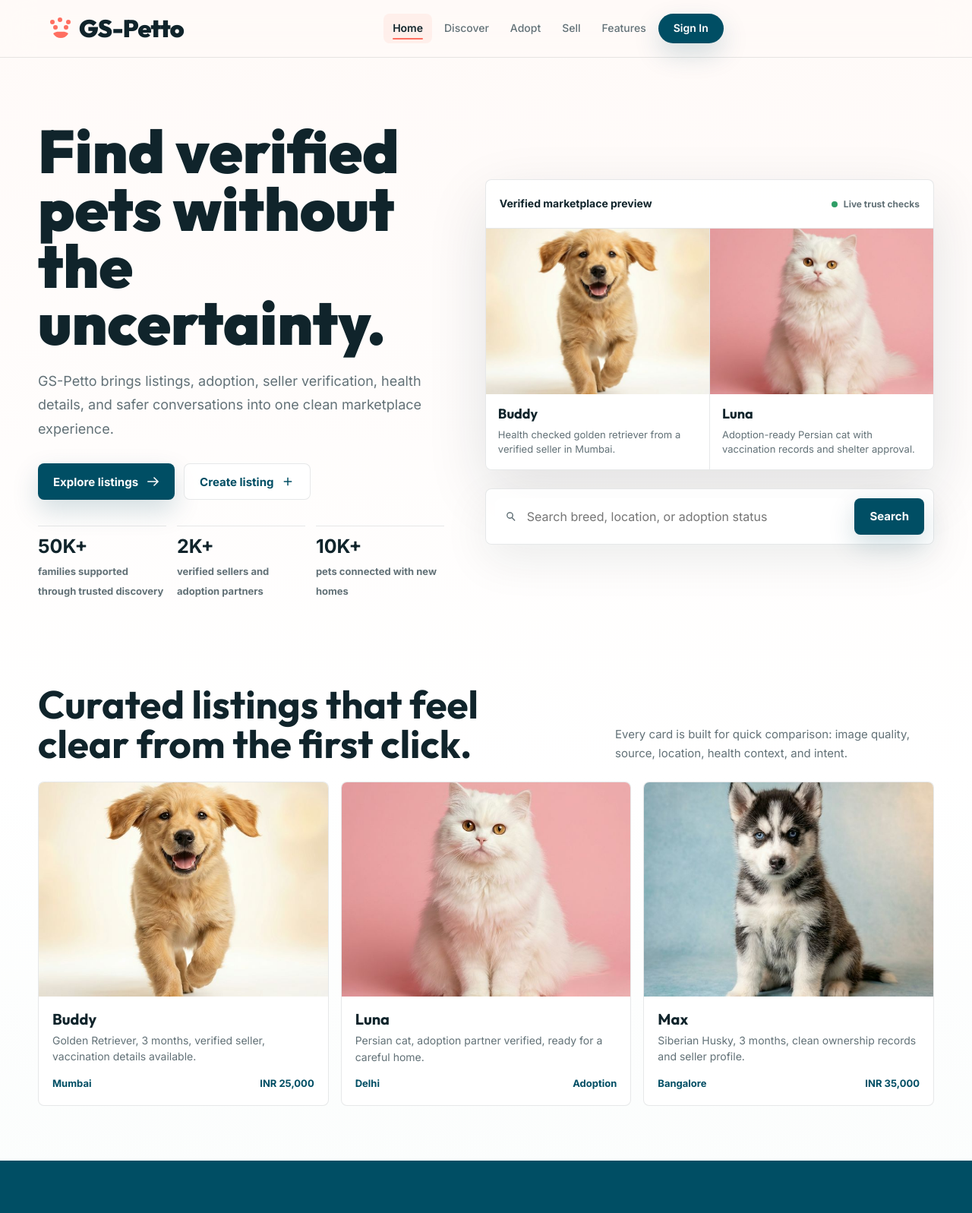
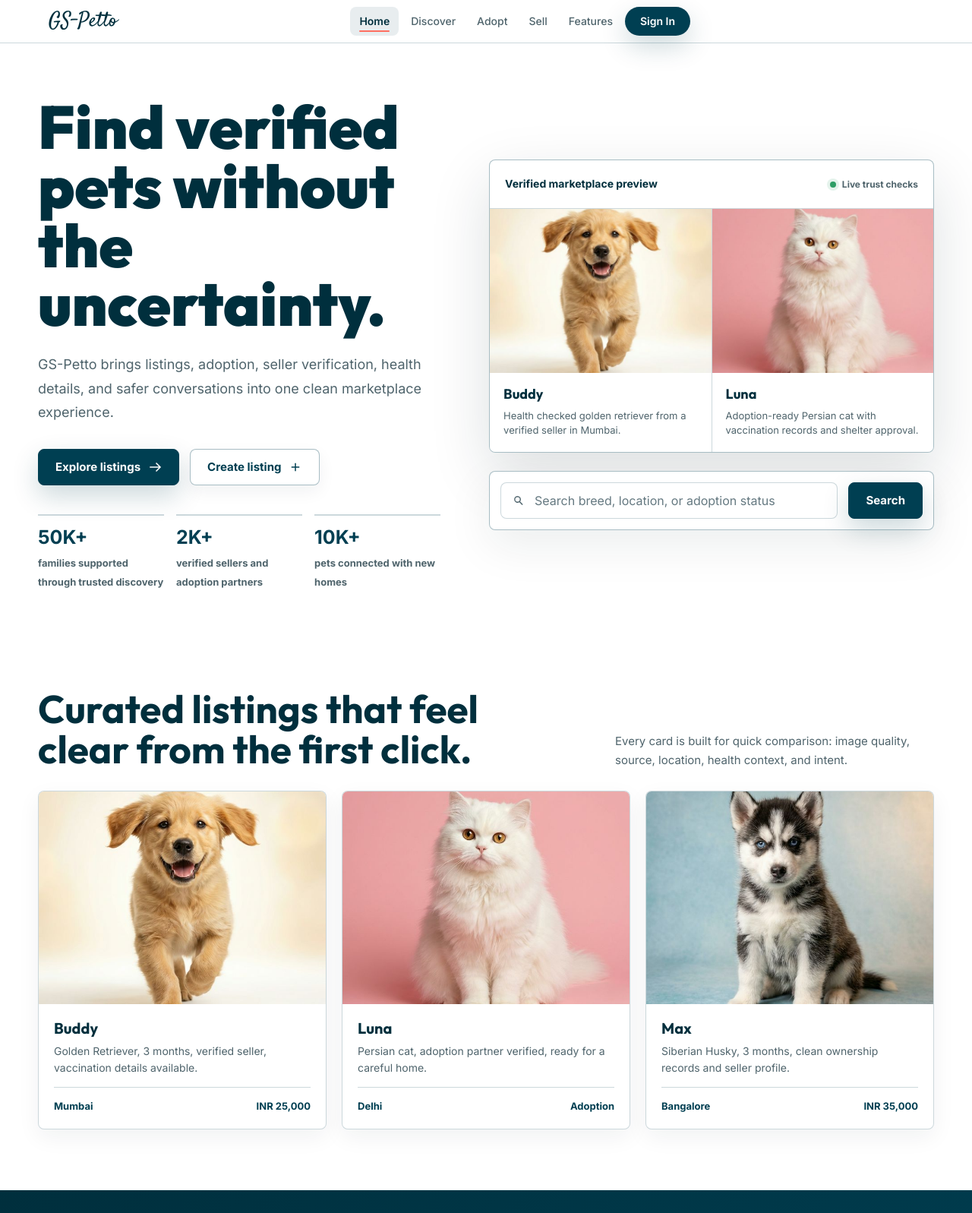
Before and after one commit to Gugan3007/GS-petto, a website: page index.html in a window 1280 px wide. Shown: the top 1597 px of the page at 76% size. Drawn offline with Linux system fonts and the light colour scheme.

Commit message:
Update pet adoption pages and fix UI issues

```diff
--- a/css/design-system.css
+++ b/css/design-system.css
@@ -1,3 +1,5 @@
+@import url("https://fonts.googleapis.com/css2?family=Satisfy&display=swap");
+
 /* ========================================
    GS-PETTO   Design System
    "Emotional Tech" / "Soft Glassmorphism"
@@ -10,9 +12,9 @@
 
 :root {
     /* Product-grade core palette */
-    --ink: #10242b;
-    --muted: #627177;
-    --line: rgba(16, 36, 43, 0.10);
+    --ink: #082f3b;
+    --muted: #4f646c;
+    --line: rgba(8, 47, 59, 0.16);
     --paper: #fffaf8;
     --mint: #e8f6f2;
     --coral: #ff6f61;
@@ -37,7 +39,7 @@
 
     --text-primary:    var(--ink);
     --text-secondary:  var(--muted);
-    --text-muted:      #9E9EB0;
+    --text-muted:      #60747c;
     --text-on-coral:   #FFFFFF;
     --text-on-teal:    #FFFFFF;
 
@@ -53,13 +55,13 @@
     /*    Glassmorphism    */
     --glass-bg:        rgba(255, 255, 255, 0.72);
     --glass-bg-strong: rgba(255, 255, 255, 0.88);
-    --glass-border:    rgba(255, 255, 255, 0.5);
+    --glass-border:    rgba(8, 47, 59, 0.16);
     --glass-blur:      16px;
     --glass-blur-lg:   24px;
 
     /*    Borders    */
-    --border:          rgba(0, 0, 0, 0.06);
-    --border-strong:   rgba(0, 0, 0, 0.1);
+    --border:          rgba(8, 47, 59, 0.14);
+    --border-strong:   rgba(8, 47, 59, 0.24);
     --border-coral:    rgba(255, 111, 97, 0.3);
 
     /*    Shadows (Floating Feel)    */
--- a/css/home.css
+++ b/css/home.css
@@ -1,7 +1,7 @@
 /* Product-grade homepage */
 
 .home-page {
-    background: linear-gradient(180deg, #fffaf8 0%, #ffffff 48%, #f7fbfa 100%);
+    background: #ffffff;
     color: var(--ink);
     overflow-x: hidden;
 }
@@ -12,13 +12,13 @@
 }
 
 .home-hero {
-    padding: 86px 0 40px;
+    padding: 72px 0 48px;
 }
 
 .home-hero-grid {
     display: grid;
     grid-template-columns: minmax(0, 0.95fr) minmax(440px, 1.05fr);
-    gap: 54px;
+    gap: 64px;
     align-items: center;
     min-width: 0;
 }
@@ -31,15 +31,16 @@
 
 .home-copy h1 {
     max-width: 680px;
-    margin: 0 0 22px;
+    margin: 0 0 24px;
     font-size: clamp(48px, 6.2vw, 86px);
-    line-height: 0.95;
+    line-height: 0.98;
     letter-spacing: 0;
+    color: var(--brand-primary-strong, var(--ink));
 }
 
 .home-copy p {
     max-width: 610px;
-    margin: 0 0 30px;
+    margin: 0 0 32px;
     color: var(--muted);
     font-size: 18px;
     line-height: 1.75;
@@ -48,28 +49,28 @@
 .home-actions {
     display: flex;
     flex-wrap: wrap;
-    gap: 12px;
-    margin-bottom: 34px;
+    gap: 14px;
+    margin-bottom: 38px;
 }
 
 .home-proof {
     display: grid;
     grid-template-columns: repeat(3, minmax(0, 1fr));
-    gap: 14px;
+    gap: 16px;
     max-width: 650px;
 }
 
 .home-proof div {
-    border-top: 1px solid var(--line);
-    padding-top: 14px;
+    border-top: 2px solid var(--ui-border, var(--line));
+    padding-top: 16px;
 }
 
 .home-proof strong {
     display: block;
-    margin-bottom: 7px;
+    margin-bottom: 8px;
     font-size: 25px;
     line-height: 1;
-    color: var(--ink);
+    color: var(--brand-primary, var(--ink));
 }
 
 .home-proof span {
@@ -80,10 +81,10 @@
 }
 
 .market-preview {
-    border: 1px solid var(--line);
+    border: 1px solid var(--ui-border-strong, var(--line));
     border-radius: 8px;
-    background: rgba(255, 255, 255, 0.84);
-    box-shadow: 0 28px 80px rgba(16, 36, 43, 0.12);
+    background: rgba(255, 255, 255, 0.94);
+    box-shadow: 0 28px 80px rgba(16, 36, 43, 0.14);
     overflow: hidden;
 }
 
@@ -93,14 +94,14 @@
     align-items: center;
     justify-content: space-between;
     gap: 16px;
-    padding: 0 18px;
-    border-bottom: 1px solid var(--line);
+    padding: 0 20px;
+    border-bottom: 1px solid var(--ui-border, var(--line));
 }
 
 .preview-title {
     font-size: 14px;
     font-weight: 900;
-    color: var(--ink);
+    color: var(--brand-primary-strong, var(--ink));
 }
 
 .preview-status {
@@ -118,17 +119,18 @@
     height: 8px;
     border-radius: 99px;
     background: #2f9e66;
+    box-shadow: 0 0 0 4px rgba(47, 158, 102, 0.12);
 }
 
 .preview-grid {
     display: grid;
     grid-template-columns: 1fr 1fr;
     gap: 1px;
-    background: var(--line);
+    background: var(--ui-border, var(--line));
 }
 
 .preview-card {
-    min-height: 282px;
+    min-height: 292px;
     display: flex;
     flex-direction: column;
     background: #fff;
@@ -141,13 +143,14 @@
 }
 
 .preview-card-body {
-    padding: 16px;
+    padding: 18px;
 }
 
 .preview-card-body h3 {
-    margin: 0 0 7px;
+    margin: 0 0 8px;
     font-size: 18px;
     letter-spacing: 0;
+    color: var(--brand-primary-strong, var(--ink));
 }
 
 .preview-card-body p {
@@ -161,11 +164,11 @@
     margin-top: 24px;
     display: grid;
     grid-template-columns: 1fr auto;
-    gap: 12px;
-    padding: 12px;
-    border: 1px solid var(--line);
+    gap: 14px;
+    padding: 14px;
+    border: 1px solid var(--ui-border-strong, var(--line));
     border-radius: 8px;
-    background: rgba(255, 255, 255, 0.86);
+    background: rgba(255, 255, 255, 0.96);
     box-shadow: 0 20px 60px rgba(16, 36, 43, 0.08);
 }
 
@@ -174,10 +177,11 @@
     grid-template-columns: 20px 1fr;
     align-items: center;
     gap: 10px;
-    padding: 0 12px;
+    padding: 0 14px;
     min-height: 48px;
     border-radius: 8px;
     background: #fff;
+    border: 1px solid var(--ui-border, var(--line));
 }
 
 .search-command svg {
@@ -194,23 +198,24 @@
 }
 
 .home-section {
-    padding: 72px 0;
+    padding: 80px 0;
 }
 
 .section-head {
     display: flex;
     justify-content: space-between;
-    gap: 24px;
+    gap: 32px;
     align-items: end;
-    margin-bottom: 24px;
+    margin-bottom: 28px;
 }
 
 .section-head h2 {
     max-width: 620px;
     margin: 0;
     font-size: clamp(32px, 4vw, 52px);
-    line-height: 1;
+    line-height: 1.04;
     letter-spacing: 0;
+    color: var(--brand-primary-strong, var(--ink));
 }
 
 .section-head p {
@@ -224,16 +229,24 @@
 .listing-row {
     display: grid;
     grid-template-columns: repeat(3, minmax(0, 1fr));
-    gap: 16px;
+    gap: 20px;
 }
 
 .home-listing {
-    border: 1px solid var(--line);
+    border: 1px solid var(--ui-border, var(--line));
     border-radius: 8px;
     background: #fff;
     overflow: hidden;
     text-decoration: none;
     color: var(--ink);
+    box-shadow: 0 10px 30px rgba(16, 36, 43, 0.06);
+    transition: transform var(--motion-base, 220ms) var(--ease-smooth), box-shadow var(--motion-base, 220ms) var(--ease-smooth), border-color var(--motion-base, 220ms) var(--ease-smooth);
+}
+
+.home-listing:hover {
+    border-color: var(--ui-border-strong, var(--line));
+    box-shadow: 0 18px 46px rgba(16, 36, 43, 0.12);
+    transform: translateY(-4px);
 }
 
 .home-listing img {
@@ -243,13 +256,14 @@
 }
 
 .home-listing-body {
-    padding: 18px;
+    padding: 20px;
 }
 
 .home-listing-body h3 {
-    margin: 0 0 6px;
+    margin: 0 0 8px;
     font-size: 20px;
     letter-spacing: 0;
+    color: var(--brand-primary-strong, var(--ink));
 }
 
 .home-listing-body p {
@@ -262,14 +276,17 @@
 .listing-meta {
     display: flex;
     justify-content: space-between;
+    align-items: center;
     gap: 12px;
-    color: var(--teal);
+    color: var(--brand-primary, var(--teal));
     font-size: 13px;
     font-weight: 900;
+    border-top: 1px solid var(--ui-border, var(--line));
+    padding-top: 14px;
 }
 
 .trust-band {
-    background: var(--teal);
+    background: linear-gradient(135deg, var(--brand-primary-strong, #003344) 0%, var(--brand-primary, #004e64) 100%);
     color: #fff;
 }
 
@@ -278,27 +295,31 @@
     color: #fff;
 }
 
+.trust-band .section-head p {
+    color: rgba(255, 255, 255, 0.88);
+}
+
 .trust-grid {
     display: grid;
     grid-template-columns: repeat(4, minmax(0, 1fr));
     gap: 1px;
-    border: 1px solid rgba(255, 255, 255, 0.16);
+    border: 1px solid rgba(255, 255, 255, 0.2);
     border-radius: 8px;
     overflow: hidden;
-    background: rgba(255, 255, 255, 0.16);
+    background: rgba(255, 255, 255, 0.2);
 }
 
 .trust-item {
     min-height: 190px;
-    padding: 24px;
-    background: rgba(255, 255, 255, 0.08);
+    padding: 26px;
+    background: rgba(255, 255, 255, 0.09);
 }
 
 .trust-item svg {
     width: 26px;
     height: 26px;
-    margin-bottom: 28px;
-    color: #ffb4aa;
+    margin-bottom: 30px;
+    color: #ffb0a7;
 }
 
 .trust-item h3 {
@@ -309,14 +330,14 @@
 
 .trust-item p {
     margin: 0;
-    color: rgba(255, 255, 255, 0.76);
+    color: rgba(255, 255, 255, 0.86);
     font-size: 14px;
     line-height: 1.6;
 }
 
 .home-footer {
     padding: 44px 0;
-    border-top: 1px solid var(--line);
+    border-top: 1px solid var(--ui-border, var(--line));
     background: #fff;
 }
 
@@ -354,7 +375,7 @@
     }
 
     .home-hero {
-        padding: 48px 0 28px;
+        padding: 44px 0 28px;
     }
 
     .home-copy {
--- a/css/product-ui.css
+++ b/css/product-ui.css
@@ -2,8 +2,18 @@
 
 :root {
     --app-max: 1200px;
-    --focus-ring: 0 0 0 4px rgba(0, 78, 100, 0.16);
-    --lift-shadow: 0 18px 48px rgba(16, 36, 43, 0.12);
+    --brand-primary: #003f52;
+    --brand-primary-strong: #002f3d;
+    --brand-accent: #ff6f61;
+    --brand-accent-strong: #e8584e;
+    --ui-bg: #f8fbfb;
+    --ui-surface: #ffffff;
+    --ui-border: rgba(0, 63, 82, 0.2);
+    --ui-border-strong: rgba(0, 63, 82, 0.34);
+    --ui-soft: rgba(0, 63, 82, 0.09);
+    --focus-ring: 0 0 0 4px rgba(0, 63, 82, 0.22);
+    --lift-shadow: 0 18px 48px rgba(16, 36, 43, 0.14);
+    --font-logo: "Satisfy", "Brush Script MT", cursive;
 }
 
 html {
@@ -12,10 +22,43 @@ html {
 
 body {
     min-width: 320px;
-    background:
-        radial-gradient(circle at 78% 8%, rgba(232, 246, 242, 0.72), transparent 32rem),
-        linear-gradient(180deg, var(--paper) 0%, #ffffff 48%, #f7fbfa 100%);
+    background: #ffffff;
     color: var(--ink);
+}
+
+body p,
+.section-subtitle,
+.card p,
+.pet-card p,
+.feature-card p,
+.tool-card p,
+.dashboard-card p,
+.notification-item p,
+.story-card p,
+.workflow-row p,
+.preview-card-body p,
+.home-listing-body p {
+    color: var(--muted);
+}
+
+.text-muted,
+.meta,
+.subtitle,
+.helper-text,
+.caption,
+.timestamp,
+.message-time,
+.stat-label,
+.form-hint,
+.empty-text,
+.footer p,
+.footer a {
+    color: var(--text-muted) !important;
+}
+
+::placeholder {
+    color: #657981;
+    opacity: 1;
 }
 
 .section {
@@ -25,6 +68,7 @@ body {
 
 .section-title {
     letter-spacing: 0 !important;
+    color: var(--brand-primary-strong);
 }
 
 .section-subtitle {
@@ -32,14 +76,14 @@ body {
     margin-left: auto;
     margin-right: auto;
     color: var(--muted);
+    line-height: 1.7;
 }
 
 .hero {
     min-height: auto !important;
     padding-top: 72px !important;
     padding-bottom: 56px !important;
-    background:
-        linear-gradient(180deg, #fffaf8 0%, #ffffff 100%) !important;
+    background: #ffffff !important;
 }
 
 .hero-bg,
@@ -104,20 +148,28 @@ button,
 }
 
 .navbar {
-    background: rgba(255, 250, 248, 0.82);
-    border-bottom: 1px solid var(--line);
-    backdrop-filter: blur(20px);
-    -webkit-backdrop-filter: blur(20px);
+    background: #ffffff;
+    border-bottom: 1px solid var(--ui-border);
+    backdrop-filter: none;
+    -webkit-backdrop-filter: none;
+    padding-top: 8px;
+    padding-bottom: 8px;
+}
+
+.nav-container {
+    min-height: 40px;
 }
 
 .navbar.scrolled {
-    background: rgba(255, 255, 255, 0.9);
-    box-shadow: 0 12px 36px rgba(16, 36, 43, 0.08);
+    background: #ffffff;
+    box-shadow: 0 12px 36px rgba(16, 36, 43, 0.09);
 }
 
 .nav-link {
     position: relative;
     color: var(--muted);
+    border-radius: var(--radius-md);
+    padding-inline: 12px;
 }
 
 .nav-link::after {
@@ -127,7 +179,7 @@ button,
     right: 12px;
     bottom: 5px;
     height: 2px;
-    background: var(--coral);
+    background: var(--brand-accent);
     border-radius: 999px;
     transform: scaleX(0);
     transform-origin: center;
@@ -137,8 +189,8 @@ button,
 .nav-link:hover,
 .nav-link:focus-visible,
 .nav-link.active {
-    color: var(--ink);
-    background: rgba(255, 111, 97, 0.08);
+    color: var(--brand-primary-strong);
+    background: var(--ui-soft);
 }
 
 .nav-link:hover::after,
@@ -147,16 +199,44 @@ button,
     transform: scaleX(1);
 }
 
+.nav-logo {
+    gap: 0;
+    font-family: var(--font-logo);
+    letter-spacing: 0;
+    color: var(--brand-primary-strong) !important;
+}
+
+.nav-logo svg,
+.nav-logo .logo-paw {
+    display: none !important;
+}
+
+.nav-logo::before {
+    display: none;
+}
+
+.nav-logo span,
+.nav-logo .logo-name {
+    display: inline-block;
+    font-family: var(--font-logo);
+    font-size: clamp(24px, 2.1vw, 31px);
+    font-weight: 400;
+    line-height: 1;
+    letter-spacing: 0;
+    color: var(--brand-primary-strong);
+    text-shadow: 0 1px 0 rgba(255, 255, 255, 0.76);
+}
+
 .nav-cta,
 .btn-coral,
 .btn-primary,
 .feature-button.primary,
 button.primary,
 .cta-btn.primary {
-    background: var(--teal) !important;
+    background: var(--brand-primary) !important;
     color: #fff !important;
-    border-color: var(--teal) !important;
-    box-shadow: 0 14px 34px rgba(0, 78, 100, 0.18);
+    border-color: var(--brand-primary) !important;
+    box-shadow: 0 14px 34px rgba(0, 63, 82, 0.2);
 }
 
 .feature-button {
@@ -166,11 +246,13 @@ button.primary,
     justify-content: center;
     gap: 10px;
     border-radius: var(--radius-md);
-    padding: 0 20px;
+    padding: 0 22px;
     font-size: 15px;
     font-weight: 800;
     text-decoration: none;
     line-height: 1;
+    border: 1px solid transparent;
+    white-space: nowrap;
 }
 
 .feature-button svg {
@@ -184,6 +266,7 @@ button.primary,
 .feature-button:hover,
 .cta-btn:hover {
     transform: translateY(-2px) scale(1.02);
+    box-shadow: 0 18px 40px rgba(0, 63, 82, 0.22);
 }
 
 .btn:active,
@@ -193,28 +276,56 @@ button.primary,
 }
 
 .btn-outline,
+.btn-ghost,
 .feature-button.secondary,
 .cta-btn.secondary,
 button.secondary {
-    background: rgba(255, 255, 255, 0.78) !important;
-    color: var(--teal) !important;
-    border: 1px solid var(--line) !important;
+    background: var(--ui-surface) !important;
+    color: var(--brand-primary) !important;
+    border: 1px solid var(--ui-border-strong) !important;
+    box-shadow: 0 8px 22px rgba(16, 36, 43, 0.06);
+}
+
+.btn-sm {
+    min-height: 40px;
+    padding: 0 18px;
+    font-size: 13px;
+    line-height: 1;
+}
+
+.browse-filter-bar {
+    display: flex;
+    gap: 10px;
+    overflow-x: auto;
+    overscroll-behavior-x: contain;
+    scrollbar-width: none;
+    padding: 6px 2px 12px;
+}
+
+.browse-filter-bar::-webkit-scrollbar {
+    display: none;
+}
+
+.browse-filter-bar .btn {
+    flex: 0 0 auto;
+    white-space: nowrap;
 }
 
 input,
 select,
 textarea,
 .form-input {
-    border: 1px solid var(--line);
+    border: 1px solid var(--ui-border);
     border-radius: var(--radius-md);
-    background: rgba(255, 255, 255, 0.86);
+    background: rgba(255, 255, 255, 0.94);
+    color: var(--ink);
 }
 
 input:focus,
 select:focus,
 textarea:focus,
 .form-input:focus {
-    border-color: var(--teal);
+    border-color: var(--brand-primary);
     box-shadow: var(--focus-ring);
 }
 
@@ -230,8 +341,9 @@ textarea:focus,
 .story-card,
 .workflow-row,
 .app-panel {
-    border-color: var(--line) !important;
+    border-color: var(--ui-border) !important;
     border-radius: var(--radius-md) !important;
+    background-color: var(--ui-surface);
 }
 
 .card:hover,
@@ -281,9 +393,9 @@ textarea:focus,
     width: 40px;
     height: 40px;
     border-radius: 999px;
-    color: var(--teal);
+    color: var(--brand-primary);
     background: #fff;
-    border: 1px solid var(--line);
+    border: 1px solid var(--ui-border);
 }
 
 .logo-paw,
@@ -314,9 +426,9 @@ textarea:focus,
     min-width: 36px;
     min-height: 36px;
     border-radius: var(--radius-md);
-    color: var(--teal);
+    color: var(--brand-primary);
     background: var(--mint);
-    border: 1px solid rgba(0, 78, 100, 0.08);
+    border: 1px solid rgba(0, 63, 82, 0.12);
     font-size: 0 !important;
     overflow: hidden;
 }
@@ -470,6 +582,9 @@ body.cursor-hover .cursor-ring {
 
 .mobile-menu-toggle {
     color: var(--ink);
+    border: 1px solid var(--ui-border);
+    background: #fff;
+    box-shadow: 0 8px 22px rgba(16, 36, 43, 0.06);
 }
 
 .theme-toggle svg,
@@ -487,6 +602,15 @@ body.cursor-hover .cursor-ring {
     display: none !important;
 }
 
+.mobile-menu-toggle::before {
+    display: none;
+}
+
+.nav-links.open ~ * .mobile-menu-toggle::before,
+.mobile-menu-toggle[aria-expanded="true"]::before {
+    display: none;
+}
+
 .theme-toggle::before {
     content: "";
     width: 18px;
@@ -501,6 +625,29 @@ body.cursor-hover .cursor-ring {
         padding-top: 48px !important;
         padding-bottom: 48px !important;
     }
+
+    .mobile-menu-toggle {
+        display: inline-flex !important;
+    }
+
+    .browse-filter-shell {
+        padding-inline: 0;
+    }
+
+    .browse-filter-bar {
+        padding-inline: 16px;
+        scroll-padding-inline: 16px;
+    }
+
+    .search-pill {
+        max-width: calc(100vw - 32px);
+    }
+}
+
+@media (min-width: 769px) {
+    .mobile-menu-toggle {
+        display: none !important;
+    }
 }
 
 
@@ -512,6 +659,18 @@ body.cursor-hover .cursor-ring {
     to {
         opacity: 1;
         transform: translateY(0);
+    }
+}
+
+@keyframes brandMarkFlow {
+    0%,
+    100% {
+        background-position: 0% 0%;
+        box-shadow: 0 10px 24px rgba(0, 63, 82, 0.22);
+    }
+    50% {
+        background-position: 100% 100%;
+        box-shadow: 0 12px 28px rgba(255, 111, 97, 0.18);
     }
 }
 
@@ -545,6 +704,10 @@ body.cursor-hover .cursor-ring {
         transition-duration: 0.01ms !important;
     }
 
+    .nav-logo::before {
+        animation: none !important;
+    }
+
     .reveal,
     .reveal-stagger > *,
     [data-reveal] {
```
Also changed, not shown: admin-dashboard.html (+1 -1 lines), browse.html (+2 -2 lines), chat.html (+1 -1 lines), notifications.html (+1 -1 lines), profile.html (+1 -1 lines), seller-dashboard.html (+1 -1 lines), sitemap.html (+1 -1 lines).
